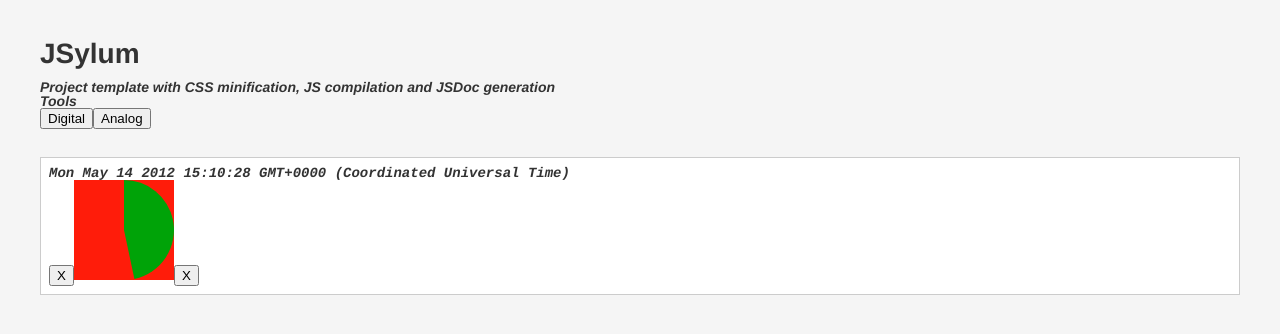
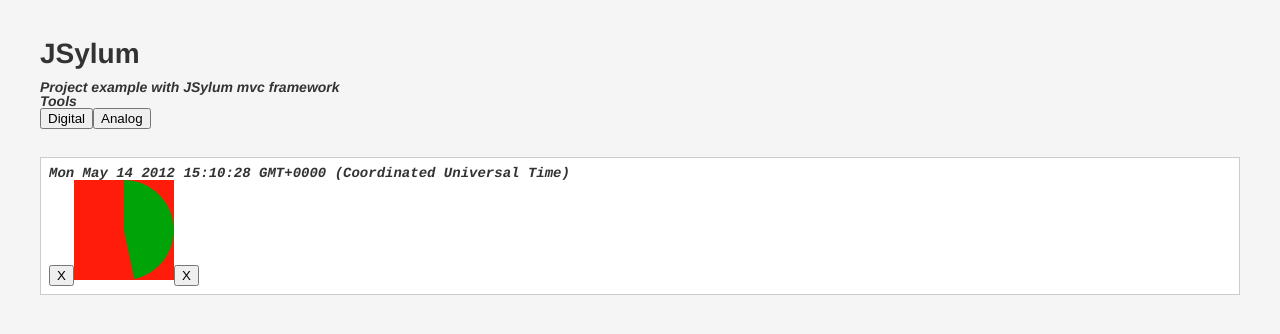
Before and after one commit to digitaljohn/JSylum, a plain HTML site: page examples/clock/index.html in a window 1280 px wide. Drawn offline with nearby package versions, Linux system fonts and the light colour scheme.

Commit message:
clock example html fix

```diff
--- a/examples/clock/index.html
+++ b/examples/clock/index.html
@@ -7,9 +7,7 @@
 	<meta charset="utf-8">
 	<meta http-equiv="X-UA-Compatible" content="IE=edge,chrome=1">
 
-	<title>Draggable Horizontal Grid</title>
-	<meta name="description" content="A quick experiment">
-	<meta name="author" content="ap-o">
+	<title>Clock</title>
 
 	<meta name="viewport" content="width=device-width">
 
@@ -22,7 +20,7 @@
 
 	<body>
 		<h1>JSylum</h1>
-		<h2>Project template with CSS minification, JS compilation and JSDoc generation</h2>
+		<h2>Project example with JSylum mvc framework</h2>
 
 		<div id="tools">
 			<h2>Tools</h2>
```
